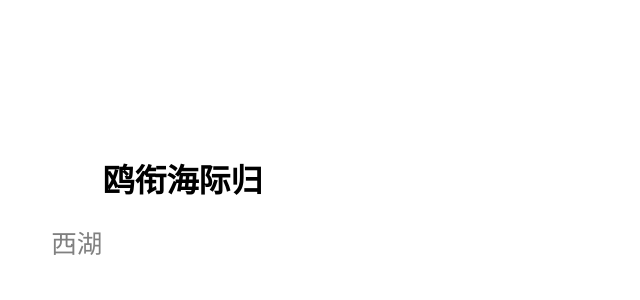
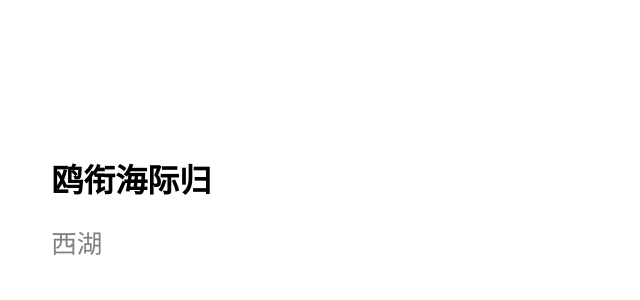
Before and after one commit to liushuaiiu/liushuaiiu.github.io, a Jekyll site: the page built from index.html, in a window 1280 px wide. Shown: the top 300 px of the page, without its empty margins (0-640 px from the left). Built offline with Jekyll 4.4.1, drawn with Linux system fonts in a browser that asks for light colours.

Commit message:
Update style.css

```diff
--- a/assets/css/style.css
+++ b/assets/css/style.css
@@ -14,7 +14,7 @@ header {
 h1 {
     font-family: 'Noto Sans SC', sans-serif; /* 继承之前设置的字体 */
     font-size: clamp(24px, 2.5vw, 36px); /* 自适应字体大小 */
-    margin-left: 4vw; /* 如果需要，也可以为标题设置左边距 */
+/*     margin-left: 4vw; /* 如果需要，也可以为标题设置左边距 */ */
 }
 
 /* 去掉ul列表前的小圆点 */
```
